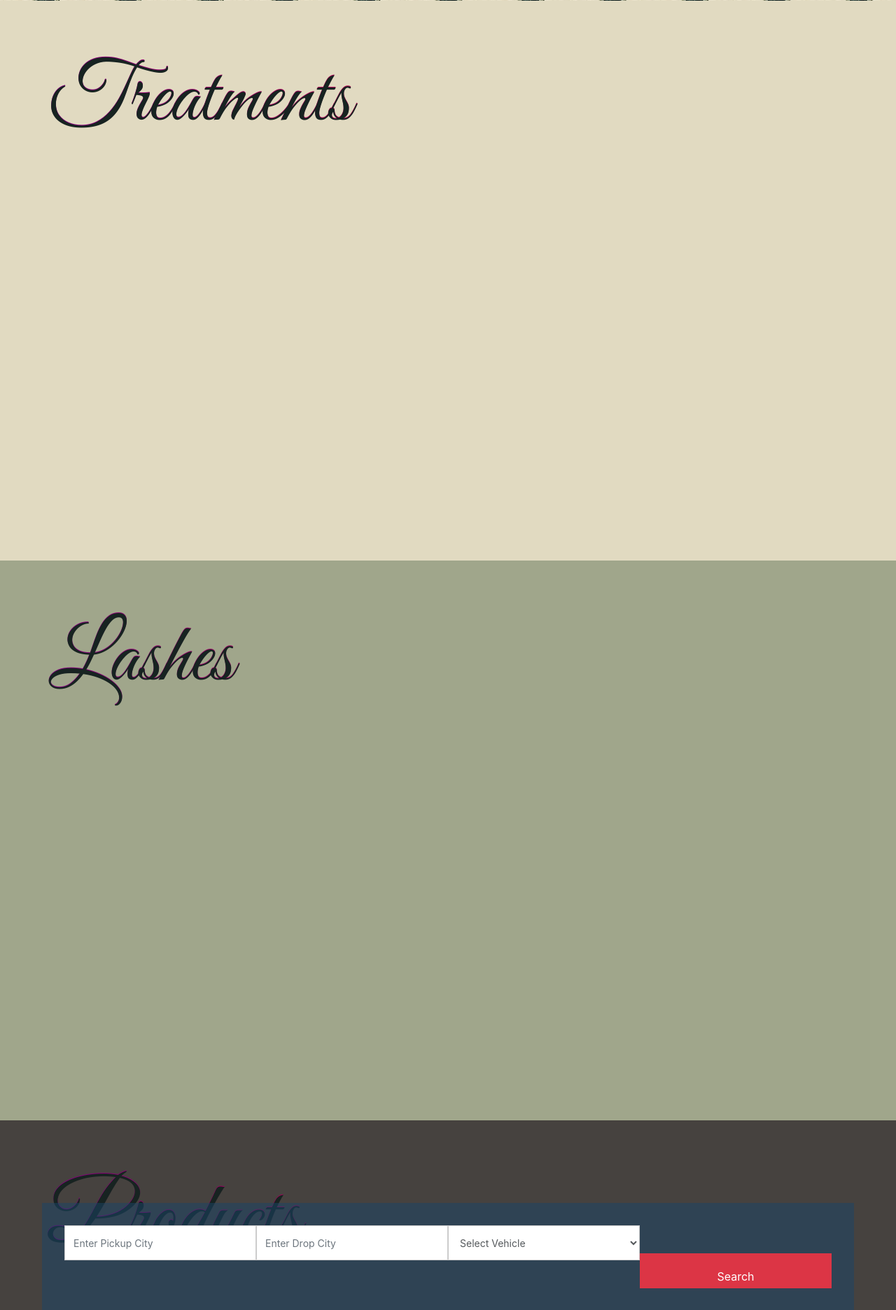
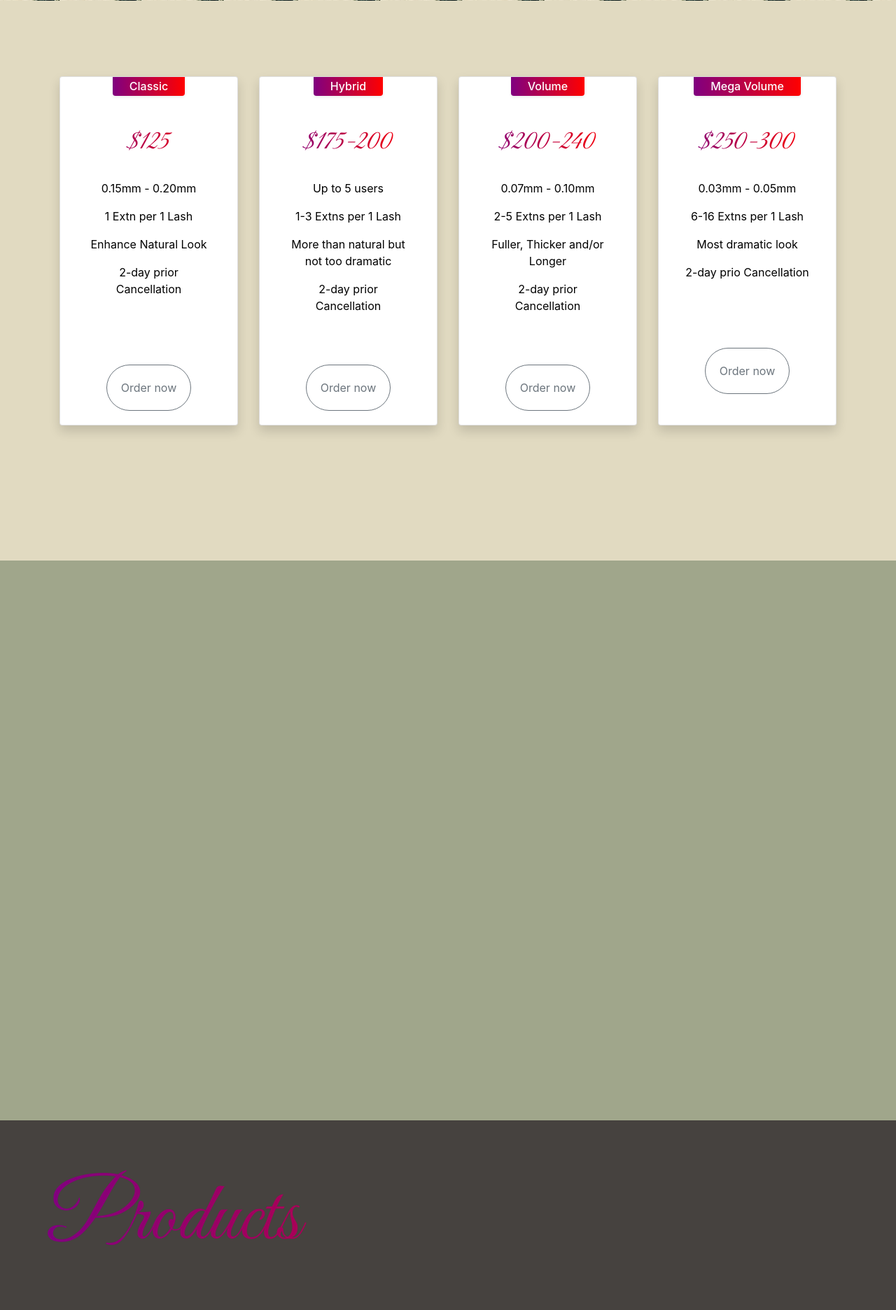
Before and after one commit to Bcalderon400/Skin-Lash, a Node server app: page / in a window 1280 px wide. Shown: the part 799-2671 px from the top of the page at 70% size. Run offline with Node 20, Linux system fonts and the light colour scheme; data that the repository does not hold is empty; some libraries are stand-ins or nearby versions.

Commit message:
price tables for services added

```diff
--- a/public/styles/styles.css
+++ b/public/styles/styles.css
@@ -1,10 +1,10 @@
-/* Body */
+/* BODY */
 
 h1 {
+    color: black;
     font-family: "Great Vibes", cursive;
     font-size: 7.5em;
     padding: 10px;
-    text-shadow: 0px 1px #172321;
     background: -webkit-linear-gradient(right, red 0%, purple 100%);
     -webkit-background-clip: text;
     -webkit-text-fill-color: transparent;
@@ -19,6 +19,7 @@ h1 {
     font-size: 1.2em;
     font-weight: 500;
     font-family: "Quicksand", sans-serif;
+    text-shadow: 0.05em 0 black, 0 0.05em black, -0.05em 0 black;
 }
 
 
@@ -34,7 +35,7 @@ h1 {
 }
 
 
-/* Home Page */
+/* HOME PAGE */
 
 #section1 {
     background-image: url(../img/room-2103284_1920.jpg);
@@ -62,11 +63,38 @@ h1 {
 }
 
 
-/* Treatment Page */
+/* SERVICE PAGE*/
 
 #section2 {
     background-color: #e1dac1;
 }
+
+
+/*  pricing tables */
+
+.h6 {
+    background: -webkit-linear-gradient(right, red 0%, purple 100%);
+}
+
+.card-pricing .list-unstyled li {
+    padding: 0.5rem 0;
+    color: black;
+}
+
+.card-pricing:hover {
+    cursor: pointer;
+    -webkit-transform: scale(1.03);
+    transform: scale(1.03);
+    border-image: linear-gradient(to left, red 0%, purple 100%);
+    border-image-slice: 1;
+    border-width: 2px;
+}
+
+
+/* ******************************** */
+
+
+/* ********************************* */
 
 
 /* Lashes Page */
@@ -76,6 +104,12 @@ h1 {
 }
 
 
+/* ********************************* */
+
+
+/* ********************************* */
+
+
 /* Products */
 
 #section4 {
@@ -83,47 +117,7 @@ h1 {
 }
 
 
-/*search box css start here*/
-
-.search-sec {
-    padding: 2rem;
-}
-
-.search-slt {
-    display: block;
-    width: 100%;
-    font-size: 0.875rem;
-    line-height: 1.5;
-    color: #55595c;
-    background-color: #fff;
-    background-image: none;
-    border: 1px solid #ccc;
-    height: calc(3rem + 2px) !important;
-    border-radius: 0;
-}
-
-.wrn-btn {
-    width: 100%;
-    font-size: 16px;
-    font-weight: 400;
-    text-transform: capitalize;
-    height: calc(3rem + 2px) !important;
-    border-radius: 0;
-}
-
-@media (min-width: 992px) {
-    .search-sec {
-        position: relative;
-        top: -114px;
-        background: rgba(26, 70, 104, 0.51);
-    }
-}
-
-@media (max-width: 992px) {
-    .search-sec {
-        background: #1a4668;
-    }
-}
+/* ********************************* */
 
 
 /* Contact */
--- a/views/index.handlebars
+++ b/views/index.handlebars
@@ -16,7 +16,7 @@
           <a class="nav-link text-light" href="#section1">Home</a>
         </li>
         <li class="nav-item ">
-          <a class="nav-link text-light" href="#section2">Treatments</a>
+          <a class="nav-link text-light" href="#section2">Services</a>
         </li>
         <li class="nav-item">
           <a class="nav-link text-light" href="#section3">Lashes</a>
@@ -45,7 +45,7 @@
     <div class="card-body">
       <h1 class="card-title">Le Meilleure Lashes</h1>
       <p class="card-text"> By K. Calderon</p>
-      <button type="button" class="btn btn-outline-light btn-lg"><span>Contact Now!</span></button>
+      <a href="#section5" role="button" class="btn btn-outline-light btn-lg">Contact Now!</a>
 
     </div>
 
@@ -53,52 +53,108 @@
 
 </div>
 
-<!-- Treatment Page -->
+<!-- Services Page -->
 <div class="main" id="section2">
-  <h1>Treatments</h1>
+
+  <div class="container mb-5 mt-5">
+
+    <div class="pricing card-deck flex-column flex-md-row mb-3">
+
+      <div class="card card-pricing shadow text-center px-3 mb-4">
+
+        <span class="h6 w-60 mx-auto px-4 py-1 rounded-bottom text-white shadow-sm">Classic</span>
+
+        <div class="bg-transparent card-header pt-4 border-0">
+
+          <h1 class="h1 font-weight-normal text-primary text-center mb-0" data-pricing-value="15">$<span
+              class="price">125</span>
+          </h1>
+        </div>
+
+        <div class="card-body pt-0">
+          <ul class="list-unstyled mb-5">
+            <li>0.15mm - 0.20mm</li>
+            <li>1 Extn per 1 Lash</li>
+            <li>Enhance Natural Look</li>
+            <li>2-day prior Cancellation</li>
+          </ul>
+          <button type="button" class="btn btn-outline-secondary">Order now</button>
+        </div>
+      </div>
+
+      <div class="card card-pricing shadow text-center px-3 mb-4">
+
+        <span class="h6 w-60 mx-auto px-4 py-1 rounded-bottom text-white shadow-sm">Hybrid</span>
+
+        <div class="bg-transparent card-header pt-4 border-0">
+          <h1 class="h1 font-weight-normal text-primary text-center mb-0" data-pricing-value="45">$<span
+              class="price">175-200</span></h1>
+        </div>
+
+        <div class="card-body pt-0">
+          <ul class="list-unstyled mb-4">
+            <li>Up to 5 users</li>
+            <li>1-3 Extns per 1 Lash</li>
+            <li>More than natural but not too dramatic</li>
+            <li>2-day prior Cancellation</li>
+          </ul>
+          <button type="button" class="btn btn-outline-secondary ">Order now</button>
+        </div>
+      </div>
+
+      <div class="card card-pricing shadow text-center px-3 mb-4">
+
+        <span class="h6 w-60 mx-auto px-4 py-1 rounded-bottom text-white shadow-sm">Volume</span>
+
+        <div class="bg-transparent card-header pt-4 border-0">
+          <h1 class="h1 font-weight-normal text-primary text-center mb-0" data-pricing-value="30">$<span
+              class="price">200-240</span></h1>
+        </div>
+
+        <div class="card-body pt-0">
+          <ul class="list-unstyled mb-4">
+            <li>0.07mm - 0.10mm</li>
+            <li>2-5 Extns per 1 Lash</li>
+            <li>Fuller, Thicker and/or Longer</li>
+            <li>2-day prior Cancellation</li>
+          </ul>
+          <button type="button" class="btn btn-outline-secondary ">Order now</button>
+        </div>
+      </div>
+
+      <div class="card card-pricing shadow text-center px-3 mb-4">
+
+        <span class="h6 w-60 mx-auto px-4 py-1 rounded-bottom text-white shadow-sm">Mega Volume</span>
+
+        <div class="bg-transparent card-header pt-4 border-0">
+          <h1 class="h1 font-weight-normal text-primary text-center mb-0" data-pricing-value="60">$<span
+              class="price">250-300</span></h1>
+        </div>
+
+        <div class="card-body pt-0">
+          <ul class="list-unstyled mb-5">
+            <li>0.03mm - 0.05mm</li>
+            <li>6-16 Extns per 1 Lash</li>
+            <li>Most dramatic look</li>
+            <li>2-day prio Cancellation</li>
+          </ul>
+          <button type="button" class="btn btn-outline-secondary ">Order now</button>
+        </div>
+
+      </div>
+
+    </div>
+  </div>
 </div>
 
 <!-- Lashes -->
 <div class="main" id="section3">
-  <h1>Lashes</h1>
+
 </div>
 
 <!-- Products -->
 <div class="main" id="section4">
   <h1>Products</h1>
-  <div class="search-sec">
-    <div class="container">
-      <form action="#" method="post" novalidate="novalidate">
-        <div class="row">
-          <div class="col-lg-12">
-            <div class="row">
-              <div class="col-lg-3 col-md-3 col-sm-12 p-0">
-                <input type="text" class="form-control search-slt" placeholder="Enter Pickup City">
-              </div>
-              <div class="col-lg-3 col-md-3 col-sm-12 p-0">
-                <input type="text" class="form-control search-slt" placeholder="Enter Drop City">
-              </div>
-              <div class="col-lg-3 col-md-3 col-sm-12 p-0">
-                <select class="form-control search-slt" id="exampleFormControlSelect1">
-                  <option>Select Vehicle</option>
-                  <option>Example one</option>
-                  <option>Example one</option>
-                  <option>Example one</option>
-                  <option>Example one</option>
-                  <option>Example one</option>
-                  <option>Example one</option>
-                </select>
-              </div>
-              <div class="col-lg-3 col-md-3 col-sm-12 p-0">
-                <button type="button" class="btn btn-danger wrn-btn">Search</button>
-              </div>
-            </div>
-          </div>
-        </div>
-      </form>
-    </div>
-  </div>
-
 
 </div>
 
```
